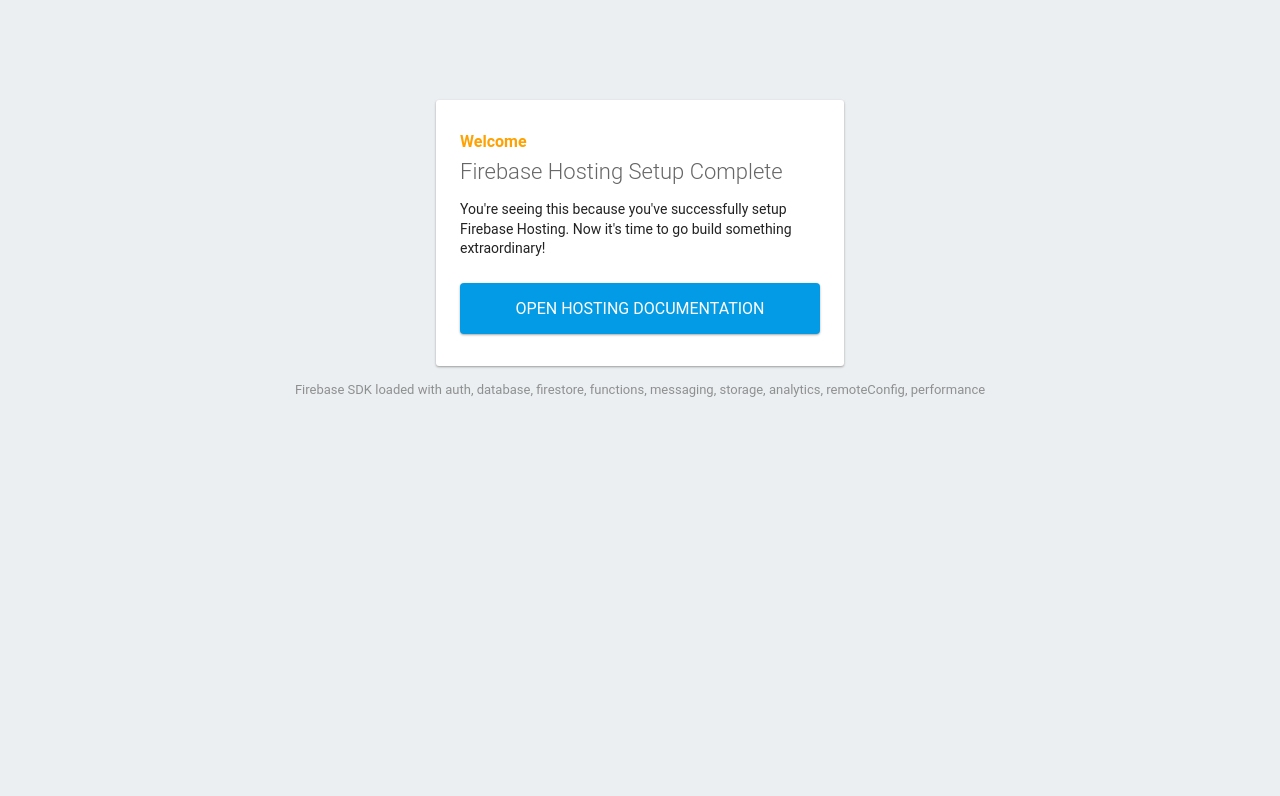
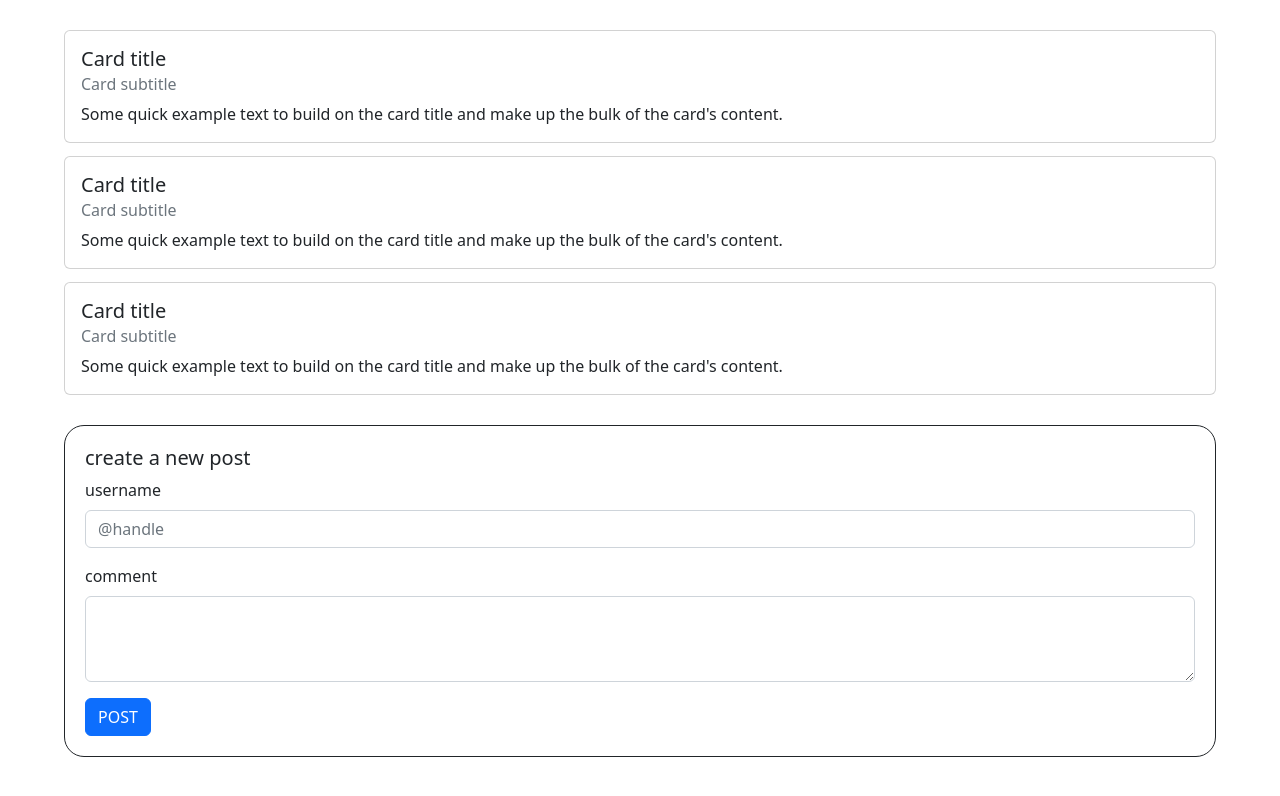
Before and after one commit to danjiehu/web-prog-apps, a plain HTML site: page assignment-four/public/index.html in a window 1280 px wide. Drawn offline with nearby package versions, Linux system fonts and the light colour scheme; some packages are replaced by stand-ins of ours.

Commit message:
created basic html css layout

```diff
--- a/assignment-four/public/index.html
+++ b/assignment-four/public/index.html
@@ -1,89 +1,67 @@
 <!DOCTYPE html>
-<html>
-  <head>
-    <meta charset="utf-8">
-    <meta name="viewport" content="width=device-width, initial-scale=1">
-    <title>Welcome to Firebase Hosting</title>
+<html lang="en">
 
-    <!-- update the version number as needed -->
-    <script defer src="/__/firebase/9.13.0/firebase-app-compat.js"></script>
-    <!-- include only the Firebase features as you need -->
-    <script defer src="/__/firebase/9.13.0/firebase-auth-compat.js"></script>
-    <script defer src="/__/firebase/9.13.0/firebase-database-compat.js"></script>
-    <script defer src="/__/firebase/9.13.0/firebase-firestore-compat.js"></script>
-    <script defer src="/__/firebase/9.13.0/firebase-functions-compat.js"></script>
-    <script defer src="/__/firebase/9.13.0/firebase-messaging-compat.js"></script>
-    <script defer src="/__/firebase/9.13.0/firebase-storage-compat.js"></script>
-    <script defer src="/__/firebase/9.13.0/firebase-analytics-compat.js"></script>
-    <script defer src="/__/firebase/9.13.0/firebase-remote-config-compat.js"></script>
-    <script defer src="/__/firebase/9.13.0/firebase-performance-compat.js"></script>
-    <!--
-      initialize the SDK after all desired features are loaded, set useEmulator to false
-      to avoid connecting the SDK to running emulators.
-    -->
-    <script defer src="/__/firebase/init.js?useEmulator=true"></script>
+<head>
+  <meta charset="UTF-8">
+  <meta http-equiv="X-UA-Compatible" content="IE=edge">
+  <meta name="viewport" content="width=device-width, initial-scale=1.0">
+  <title>assignment-four-danjie-hu-22238805</title>
+  <link rel="stylesheet" href="stylesheets/style.css">
+  <link href="https://cdn.jsdelivr.net/npm/bootstrap@5.2.2/dist/css/bootstrap.min.css" rel="stylesheet"
+    integrity="sha384-Zenh87qX5JnK2Jl0vWa8Ck2rdkQ2Bzep5IDxbcnCeuOxjzrPF/et3URy9Bv1WTRi" crossorigin="anonymous">
+</head>
 
-    <style media="screen">
-      body { background: #ECEFF1; color: rgba(0,0,0,0.87); font-family: Roboto, Helvetica, Arial, sans-serif; margin: 0; padding: 0; }
-      #message { background: white; max-width: 360px; margin: 100px auto 16px; padding: 32px 24px; border-radius: 3px; }
-      #message h2 { color: #ffa100; font-weight: bold; font-size: 16px; margin: 0 0 8px; }
-      #message h1 { font-size: 22px; font-weight: 300; color: rgba(0,0,0,0.6); margin: 0 0 16px;}
-      #message p { line-height: 140%; margin: 16px 0 24px; font-size: 14px; }
-      #message a { display: block; text-align: center; background: #039be5; text-transform: uppercase; text-decoration: none; color: white; padding: 16px; border-radius: 4px; }
-      #message, #message a { box-shadow: 0 1px 3px rgba(0,0,0,0.12), 0 1px 2px rgba(0,0,0,0.24); }
-      #load { color: rgba(0,0,0,0.4); text-align: center; font-size: 13px; }
-      @media (max-width: 600px) {
-        body, #message { margin-top: 0; background: white; box-shadow: none; }
-        body { border-top: 16px solid #ffa100; }
-      }
-    </style>
-  </head>
-  <body>
-    <div id="message">
-      <h2>Welcome</h2>
-      <h1>Firebase Hosting Setup Complete</h1>
-      <p>You're seeing this because you've successfully setup Firebase Hosting. Now it's time to go build something extraordinary!</p>
-      <a target="_blank" href="https://firebase.google.com/docs/hosting/">Open Hosting Documentation</a>
+<body>
+
+  <div class="card-container">
+
+    <div class="card sizing">
+      <div class="card-body">
+        <h5 class="card-title">Card title</h5>
+        <h6 class="card-subtitle mb-2 text-muted">Card subtitle</h6>
+        <p class="card-text">Some quick example text to build on the card title and make up the bulk of the card's
+          content.</p>
+      </div>
     </div>
-    <p id="load">Firebase SDK Loading&hellip;</p>
 
-    <script>
-      document.addEventListener('DOMContentLoaded', function() {
-        const loadEl = document.querySelector('#load');
-        // // 🔥🔥🔥🔥🔥🔥🔥🔥🔥🔥🔥🔥🔥🔥🔥🔥🔥🔥🔥🔥🔥🔥🔥🔥🔥🔥🔥🔥🔥🔥🔥
-        // // The Firebase SDK is initialized and available here!
-        //
-        // firebase.auth().onAuthStateChanged(user => { });
-        // firebase.database().ref('/path/to/ref').on('value', snapshot => { });
-        // firebase.firestore().doc('/foo/bar').get().then(() => { });
-        // firebase.functions().httpsCallable('yourFunction')().then(() => { });
-        // firebase.messaging().requestPermission().then(() => { });
-        // firebase.storage().ref('/path/to/ref').getDownloadURL().then(() => { });
-        // firebase.analytics(); // call to activate
-        // firebase.analytics().logEvent('tutorial_completed');
-        // firebase.performance(); // call to activate
-        //
-        // // 🔥🔥🔥🔥🔥🔥🔥🔥🔥🔥🔥🔥🔥🔥🔥🔥🔥🔥🔥🔥🔥🔥🔥🔥🔥🔥🔥🔥🔥🔥🔥
+    <div class="card sizing">
+      <div class=" card-body">
+        <h5 class="card-title">Card title</h5>
+        <h6 class="card-subtitle mb-2 text-muted">Card subtitle</h6>
+        <p class="card-text">Some quick example text to build on the card title and make up the bulk of the card's
+          content.</p>
+      </div>
+    </div>
 
-        try {
-          let app = firebase.app();
-          let features = [
-            'auth',
-            'database',
-            'firestore',
-            'functions',
-            'messaging',
-            'storage',
-            'analytics',
-            'remoteConfig',
-            'performance',
-          ].filter(feature => typeof app[feature] === 'function');
-          loadEl.textContent = `Firebase SDK loaded with ${features.join(', ')}`;
-        } catch (e) {
-          console.error(e);
-          loadEl.textContent = 'Error loading the Firebase SDK, check the console.';
-        }
-      });
-    </script>
-  </body>
+    <div class="card sizing">
+      <div class="card-body">
+        <h5 class="card-title">Card title</h5>
+        <h6 class="card-subtitle mb-2 text-muted">Card subtitle</h6>
+        <p class="card-text">Some quick example text to build on the card title and make up the bulk of the card's
+          content.</p>
+      </div>
+    </div>
+
+  </div>
+
+  <!-- start of an input card -->
+  <div class="sizing bottom-sticky border-box">
+    <div class="mb-3">
+      <h5>create a new post</h5>
+      <label for="exampleFormControlInput1" class="form-label">username</label>
+      <input type="email" class="form-control" id="exampleFormControlInput1" placeholder="@handle">
+    </div>
+    <div class="mb-3">
+      <label for="exampleFormControlTextarea1" class="form-label">comment</label>
+      <textarea class="form-control" id="exampleFormControlTextarea1" rows="3"></textarea>
+    </div>
+    <button type="button" class="btn btn-primary">POST</button>
+  </div>
+  <!-- end of an input card -->
+
+  <script src="https://cdn.jsdelivr.net/npm/bootstrap@5.2.2/dist/js/bootstrap.bundle.min.js"
+    integrity="sha384-OERcA2EqjJCMA+/3y+gxIOqMEjwtxJY7qPCqsdltbNJuaOe923+mo//f6V8Qbsw3"
+    crossorigin="anonymous"></script>
+</body>
+
 </html>
--- /dev/null
+++ b/assignment-four/public/stylesheets/style.css
@@ -0,0 +1,20 @@
+.sizing {
+    width: 90%;
+    margin: 1% auto;
+}
+
+.bottom-sticky {
+    position: sticky;
+    bottom: 20px;
+}
+
+.border-box {
+    background-color: white;
+    border: 1px solid;
+    padding: 20px;
+    border-radius: 20px;
+}
+
+.card-container {
+    margin: 30px auto;
+}
```
